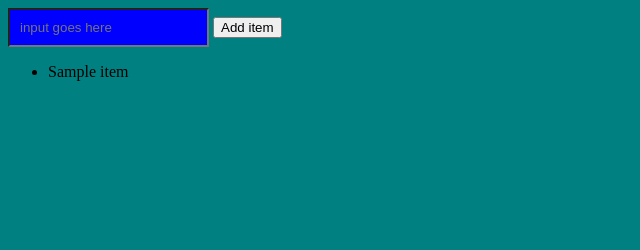
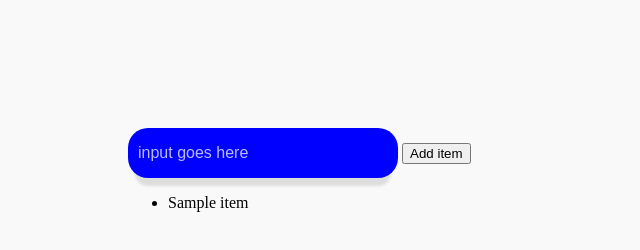
Before and after one commit to nevtay/toDoList_jumpstart, a plain HTML site: page index.html in a window 1280 px wide. Shown: the whole page, without its empty margins (0-640 px from the left). Drawn offline with Linux system fonts and the light colour scheme.

Commit message:
added more css

```diff
--- a/style.css
+++ b/style.css
@@ -2,7 +2,7 @@ body {
     width: 100vw;
     height: 100vh;
     position: relative;
-    background: teal;
+    background: #f9f9f9;
     display: flex;
     flex-flow: column wrap;
     align-items: flex-start;
@@ -10,10 +10,37 @@ body {
     padding:: 150px;
 }
 
+.list {
+    width: 500px;
+}
+
 input[type=text] {
+    width: 50%;
+    font-size: 16px;
+    height: 30px;
     color: gold;
     background: blue;
     padding: 10px;
+    border: none;
+    border-radius: 20px;
+    box-shadow: 0px 15px 3px -7px #ddd;
+    transition: all 0.3s;
+}
+
+input[type=text]:hover, input[type=text]:focus {
+    box-shadow: 0px 10px 3px -5px #aaa;
+    transition: all 0.3s;
+}
+
+.container {
+    margin: 120px 0 0 120px;
+}
+
+::placeholder {
+    position: relative;
+    color: #fafafa;
+    opacity: 0.75;
+    transition: all 0.3s;
 }
 
 .delete-button {
```
